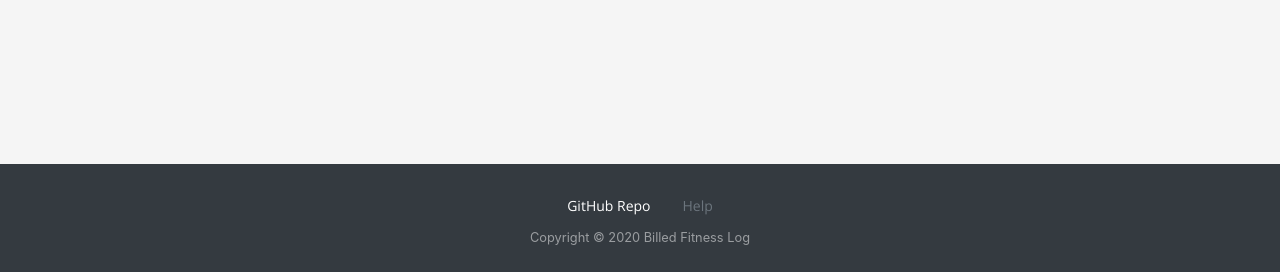
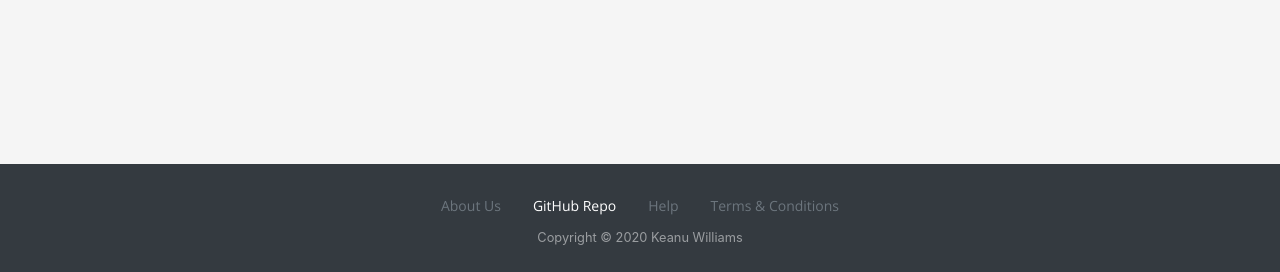
Before and after one commit to keanuwilliams/Billed-Fitness-Log, a Django app: template bfl/log/templates/log/base.html in a window 1280 px wide. Shown: the part 528-800 px from the top of the page. Run offline with Django 3.2, Linux system fonts and the light colour scheme; the template is opened without the code that fills it, so the values that code supplies are empty; some libraries are stand-ins or nearby versions.

Commit message:
Fixed bug where page content would not display properly

```diff
--- a/bfl/log/static/log/main.css
+++ b/bfl/log/static/log/main.css
@@ -11,7 +11,7 @@
 }
 
 .site-header {
-  padding-bottom: 30px;
+  padding-bottom: 100px;
 }
 
 .site-content {
--- a/bfl/log/templates/log/base.html
+++ b/bfl/log/templates/log/base.html
@@ -8,7 +8,8 @@
     <meta name="viewport" content="width=device-width, initial-scale=1, shrink-to-fit=no">
 
     <!-- Bootstrap CSS -->
-    <link rel="stylesheet" href="https://stackpath.bootstrapcdn.com/bootstrap/4.5.2/css/bootstrap.min.css" integrity="sha384-JcKb8q3iqJ61gNV9KGb8thSsNjpSL0n8PARn9HuZOnIxN0hoP+VmmDGMN5t9UJ0Z" crossorigin="anonymous">
+    <link rel="stylesheet" href="https://stackpath.bootstrapcdn.com/bootstrap/4.5.2/css/bootstrap.min.css"
+    integrity="sha384-JcKb8q3iqJ61gNV9KGb8thSsNjpSL0n8PARn9HuZOnIxN0hoP+VmmDGMN5t9UJ0Z" crossorigin="anonymous">
 
     <!-- Static CSS -->
     <link rel="stylesheet" type="text/css" href="{% static 'log/main.css' %}">
@@ -29,8 +30,15 @@
     <div class="site">
       <!-- NavBar -->
       <header class="site-header">
-        <nav class="navbar navbar-expand-lg navbar-dark bg-dark">
+        <nav class="navbar navbar-expand-lg navbar-dark bg-dark fixed-top scrolling-navbar">
           <a class="navbar-brand" id="brand" href="/">Billed Fitness Log</a>
+          <button class="navbar-toggler" type="button" data-toggle="collapse" data-target="#navbarToggler"
+            aria-controls="navbarToggler" aria-expanded="false" aria-label="Toggle navigation">
+            <span class="navbar-toggler-icon"></span>
+          </button>
+          <div class="collapse navbar-collapse" id="navbarToggler">
+            <!-- place the rest of the NavBar elements here -->
+          </div>
         </nav>
       </header>
 
@@ -47,14 +55,20 @@
       <footer id="footer" class="py-4 bg-dark text-white-50">
         <ul class="nav justify-content-center">
           <li class="nav-item">
+            <a class="nav-link disabled" href="#" tabindex="-1" aria-disabled="true">About Us</a>
+          </li>
+          <li class="nav-item">
             <a class="nav-link" href="https://github.com/keanuwilliams/Billed-Fitness-Log" target="_blank">GitHub Repo</a>
           </li>
           <li class="nav-item">
             <a class="nav-link disabled" href="#" tabindex="-1" aria-disabled="true">Help</a>
           </li>
+          <li class="nav-item">
+            <a class="nav-link disabled" href="#" tabindex="-1" aria-disabled="true">Terms & Conditions</a>
+          </li>
         </ul>
         <div class="container text-center">
-          <small>Copyright &copy; 2020 Billed Fitness Log</small>
+          <small>Copyright &copy; 2020 Keanu Williams</small>
         </div>
       </footer>
     </div>
--- a/bfl/log/templates/log/pages/landing.html
+++ b/bfl/log/templates/log/pages/landing.html
@@ -1,7 +1,6 @@
 {% extends "log/base.html" %}
 {% block content %}
 <div class="container-fluid">
-  <img src="images/gym-weights.jpg" class="img-fluid">
   <h1>Landing</h1>
 </div>
 {% endblock content %}
```
